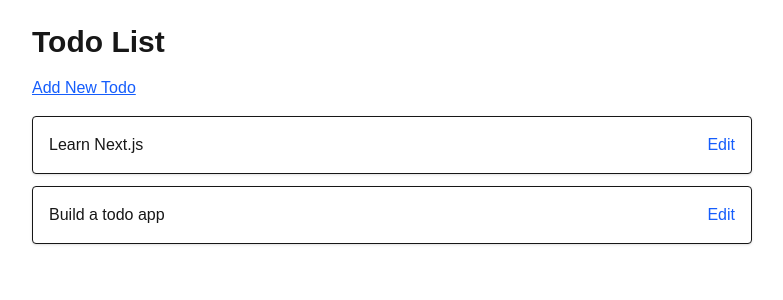
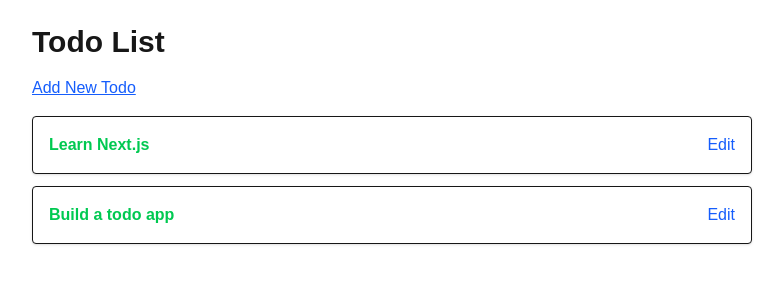
Before and after one commit to betty-19/Full-Stack-Todo-List-with-SSR, a Next.js app: page / in a window 1280 px wide. Shown: the top 300 px of the page, without its empty margins (248-1031 px from the left). Built offline with nearby package versions, Linux system fonts and the light colour scheme.

Commit message:
update TodoItem page

```diff
--- a/components/TodoItem.js
+++ b/components/TodoItem.js
@@ -2,8 +2,8 @@ import Link from "next/link";
 
 export default function TodoItem({ todo }) {
   return (
-    <li className={`border p-4 rounded shadow flex justify-between items-center bg-white ${todo.completed ? 'line-through text-gray-500' : 'text-black-500'}`}>
-      <span>{todo.title}</span>
+    <li className={`border p-4 rounded shadow flex justify-between items-center bg-white ${todo.completed ? 'line-through text-gray-500' : ''}`}>
+      <span className={` ${todo.completed ? 'text-gray-500' : 'text-green-500 font-bold'}`}>{todo.title}</span>
       <div>
         <Link href={`/${todo.id}`} className="text-blue-600 hover:underline ml-4">Edit</Link>
       </div>
```
